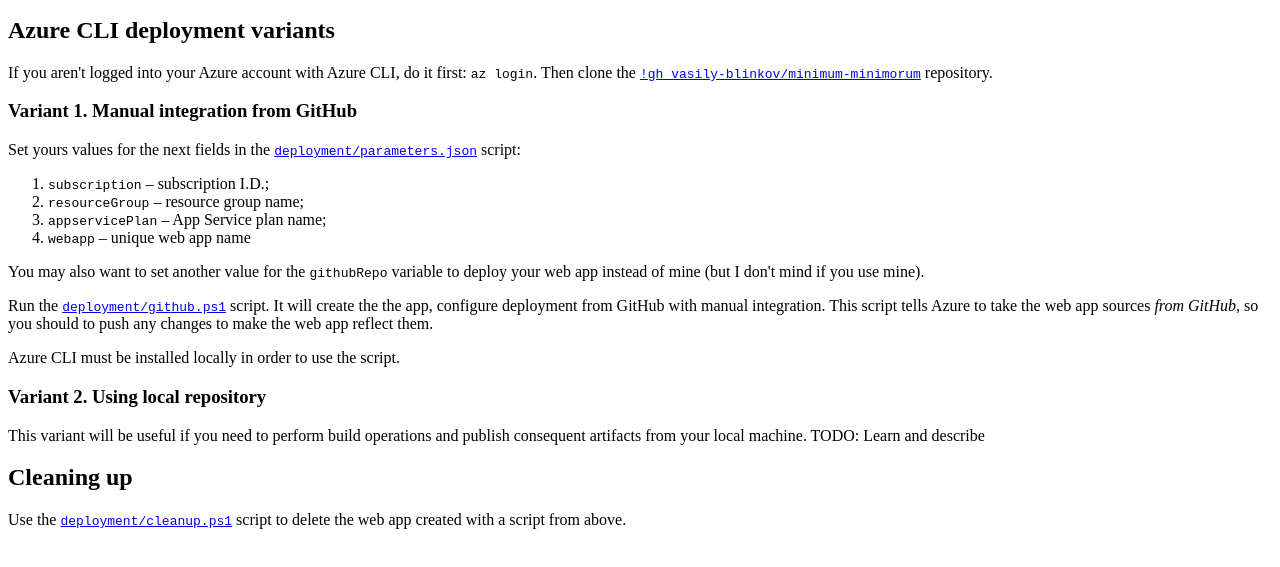
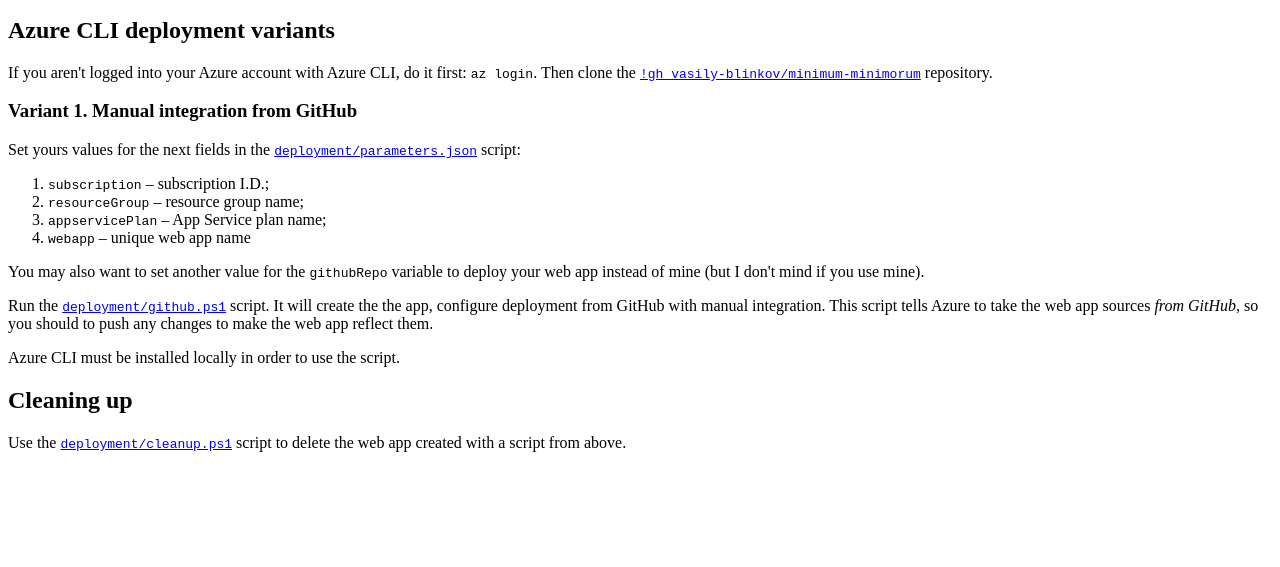
Before and after one commit to vasily-blinkov/minimum-minimorum, a plain HTML site: page public/index.html in a window 1280 px wide. Shown: the part 101-668 px from the top of the page. Drawn offline with Linux system fonts and the light colour scheme.

Commit message:
Create public/

```diff
--- a/index.html
+++ b/public/index.html
@@ -53,11 +53,6 @@
         <p>
             Azure CLI must be installed locally in order to use the script.
         </p>
-        <h3>Variant 2. Using local repository</h3>
-        <p>
-            This variant will be useful if you need to perform build operations and publish consequent artifacts from your local machine.
-            TODO: Learn and describe
-        </p>
         <h2>Cleaning up</h2>
         <p>
             Use the <a href="https://raw.githubusercontent.com/vasily-blinkov/minimum-minimorum/master/deployment/cleanup.ps1"><span class="code">deployment/cleanup.ps1</span></a>
```
